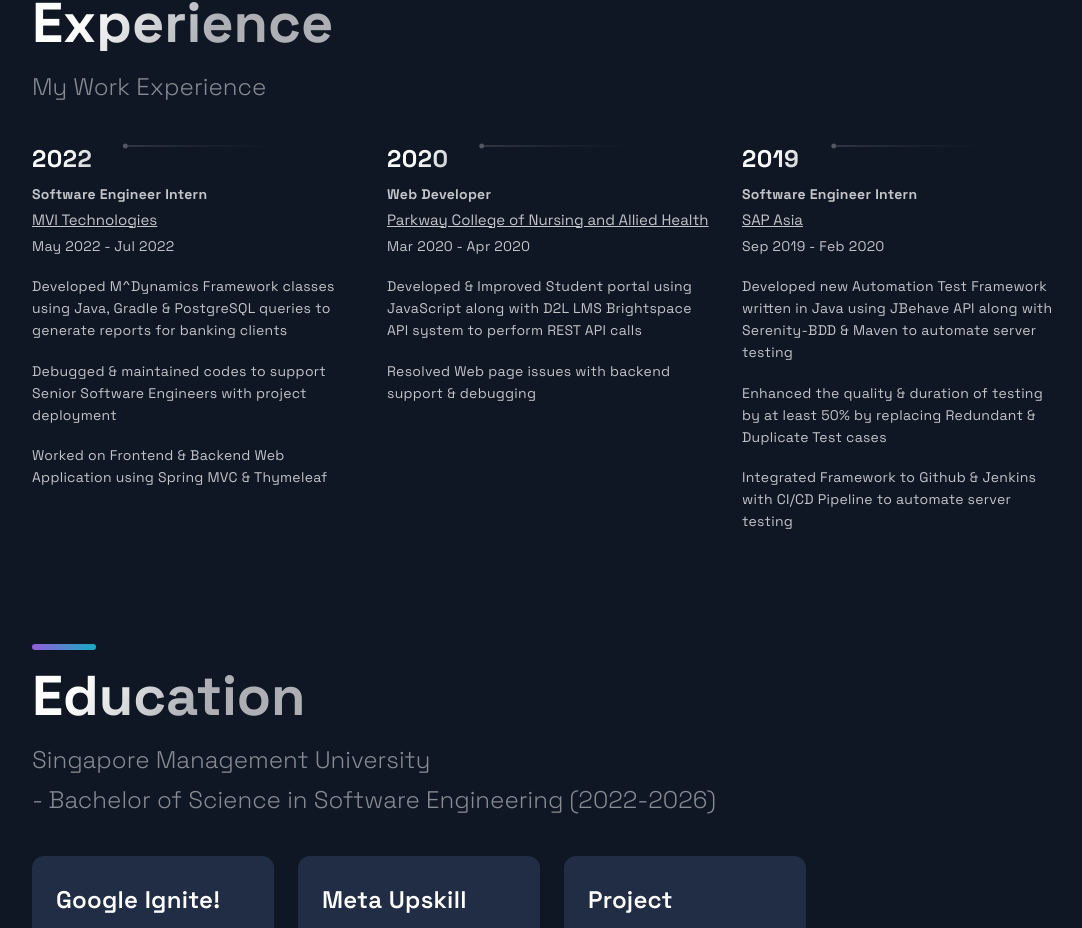
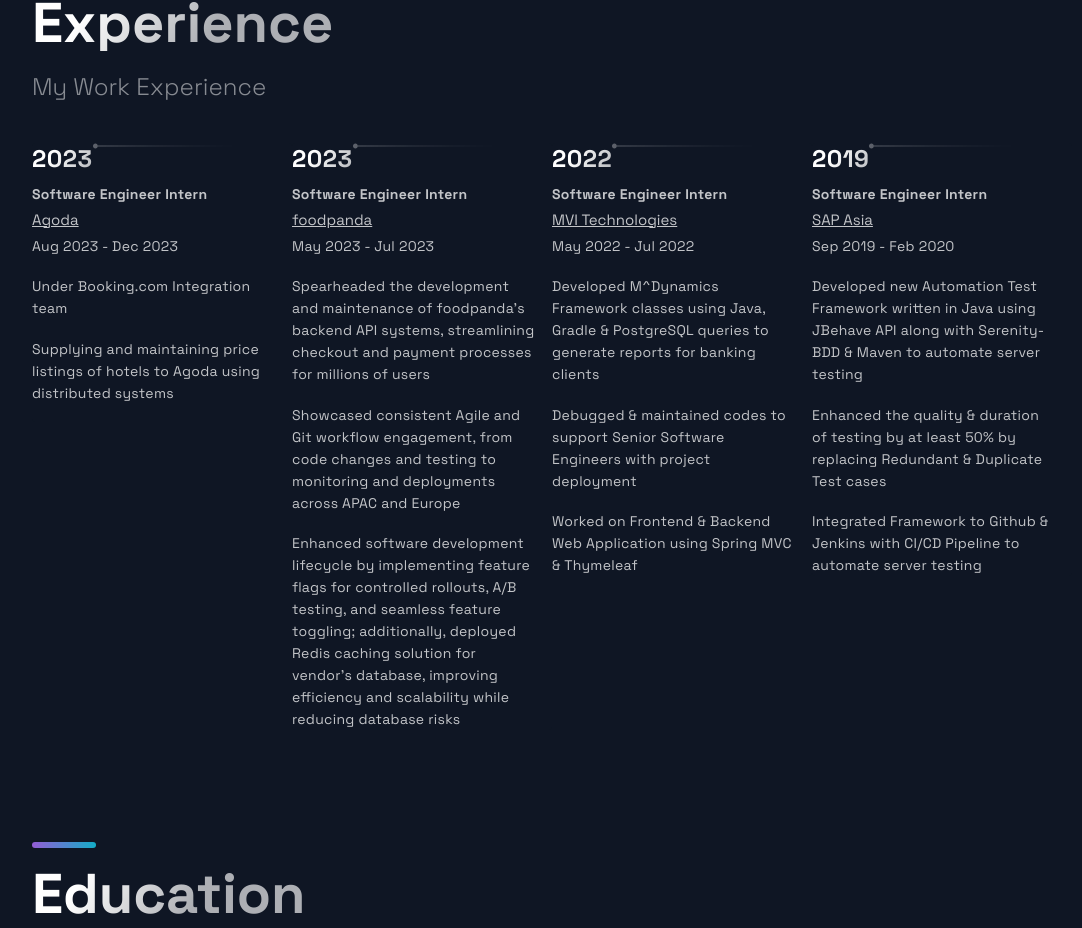
Before and after one commit to hueiiming/Portfolio-Website, a Next.js app: page / in a window 1280 px wide. Shown: the part 2833-3761 px from the top of the page, without its empty margins (88-1170 px from the left). Built offline with nearby package versions, Linux system fonts and the light colour scheme.

Commit message:
updated new work experiences

```diff
--- a/package.json
+++ b/package.json
@@ -16,7 +16,7 @@
     "@material-ui/core": "^4.12.4",
     "@material-ui/icons": "^4.11.3",
     "@material/tooltip": "^14.0.0",
-    "next": "10.2.3",
+    "next": "12.0.11-canary.10",
     "react": "17.0.2",
     "react-dom": "17.0.2",
     "react-icons": "^4.2.0",
--- a/src/constants/constants.js
+++ b/src/constants/constants.js
@@ -29,6 +29,28 @@
 ];
 
 export const TimeLineData = [
+  { year: 2023,
+    title: 'Software Engineer Intern',
+    company: 'Agoda',
+    address: "https://www.agoda.com/",
+    date: 'Aug 2023 - Dec 2023',
+    text1: "Under Booking.com Integration team",
+    text2: "Supplying and maintaining price listings of hotels to Agoda using distributed systems",
+    text3: "",
+  },
+  { year: 2023,
+    title: 'Software Engineer Intern',
+    company: 'foodpanda',
+    address: "https://www.foodpanda.sg/",
+    date: 'May 2023 - Jul 2023',
+    text1: "Spearheaded the development and maintenance of foodpanda’s backend API systems," +
+        " streamlining checkout and payment processes for millions of users",
+    text2: "Showcased consistent Agile and Git workflow engagement, from code changes and" +
+        " testing to monitoring and deployments across APAC and Europe",
+    text3: "Enhanced software development lifecycle by implementing feature flags for controlled rollouts," +
+        " A/B testing, and seamless feature toggling; additionally, deployed Redis caching solution for vendor's database," +
+        " improving efficiency and scalability while reducing database risks",
+  },
   { year: 2022,
     title: 'Software Engineer Intern',
     company: 'MVI Technologies',
@@ -37,15 +59,6 @@
     text1: "Developed M^Dynamics Framework classes using Java, Gradle & PostgreSQL queries to generate reports for banking clients",
     text2: "Debugged & maintained codes to support Senior Software Engineers with project deployment",
     text3: "Worked on Frontend & Backend Web Application using Spring MVC & Thymeleaf",
-  },
-  { year: 2020,
-    title: 'Web Developer',
-    company: 'Parkway College of Nursing and Allied Health',
-    address: "https://www.parkwaycollege.edu.sg/",
-    date: 'Mar 2020 - Apr 2020',
-    text1: "Developed & Improved Student portal using JavaScript along with D2L LMS Brightspace API system to perform REST API calls",
-    text2: "Resolved Web page issues with backend support & debugging",
-    text3: "",
   },
   { year: 2019,
     title: 'Software Engineer Intern',
--- a/src/pages/index.js
+++ b/src/pages/index.js
@@ -1,5 +1,5 @@
 import Acomplishments from '../components/Acomplishments/Acomplishments';
-import BgAnimation from '../components/BackgrooundAnimation/BackgroundAnimation';
+import BgAnimation from '../components/BackgroundAnimation/BackgroundAnimation';
 import Hero from '../components/Hero/Hero';
 import Projects from '../components/Projects/Projects';
 import Technologies from '../components/Technologies/Technologies';
```
Also changed, not shown: src/components/BackgroundAnimation/BackgroundAnimation.js (renamed from src/components/BackgrooundAnimation/BackgroundAnimation.js), 2 other files (tests, documents, lock files or other folders).
